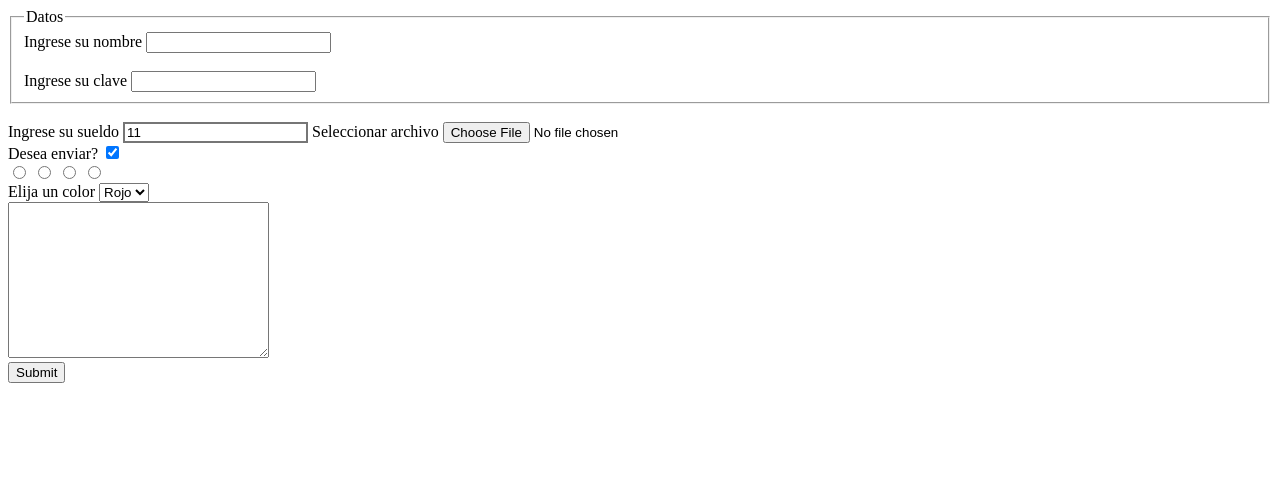
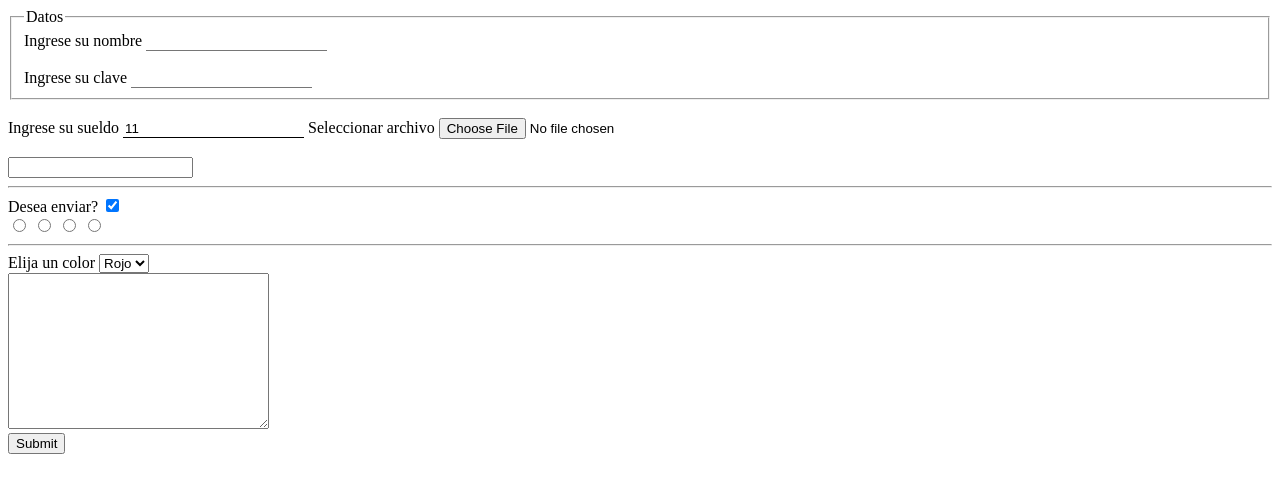
Before and after one commit to pcutufia/Sergio, a plain HTML site: page Sergio/index.html in a window 1280 px wide. Drawn offline with Linux system fonts and the light colour scheme.

Commit message:
Add files via upload

```diff
--- /dev/null
+++ b/Sergio/estilos.css
@@ -0,0 +1,4 @@
+#sueldo  {
+    border: solid black;
+    border-collapse: collapse;
+}
--- a/Sergio/index.html
+++ b/Sergio/index.html
@@ -5,6 +5,7 @@
     <meta name="viewport" content="width=device-width, initial-scale=1.0">
     <meta http-equiv="X-UA-Compatible" content="ie=edge">
     <title>Document</title>
+    <link rel="stylesheet" href="estilos.css">
 
 
 
@@ -12,21 +13,24 @@
 
 
 <body>
-    <form action="https://formspree.io/email@domain.tld" method="POST"></form>
+    <form action="https://formspree.io/pablocutufia@hotmail.com" method="POST"></form>
     <fieldset>
         <legend>Datos</legend>
         <label for="nombre">Ingrese su nombre</label>
-        <input type="text"  name="nombre" id="nombre" value=""><br><br>
+        <input type="email"  style="border-style:solid;border-width:0px 0px 1px 0px" name="nombre" id="nombre" value=""><br><br>
         <label for="clave">Ingrese su clave</label>
-        <input type="password"  name="clave" id="clave" value="">
+        <input type="password" style="border-style:solid;border-width:0px 0px 1px 0px" name="clave" id="clave" value="">
     </fieldset>
 
     <br>
     <label for="sueldo">Ingrese su sueldo</label>
-    <input type="text" style="border-style:solid;border-width:0px  name="sueldo" id="sueldo"    value="11">
+    <input type="text" style="border-style:solid;border-width:0px 0px 1px 0px" name="sueldo" id="sueldo" value="11">
 
     <label for="adjunto">Seleccionar archivo</label>
-    <input type="file" name="adjunto"> <br>
+    <input type="file" name="adjunto"> <br><br>
+    <input type="text">
+
+    <hr>
 
     <label for="envio">Desea enviar?</label>
     <input type="checkbox"  name="envio" id="envio" checked="checked"><br>
@@ -35,6 +39,7 @@
     <input type="radio" name="opciones">
     <input type="radio" name="opciones">
     <input type="radio" name="opciones"><br>
+    <hr>
 
     <label for="color">Elija un color</label>
     <select name="color" id="color">
```
